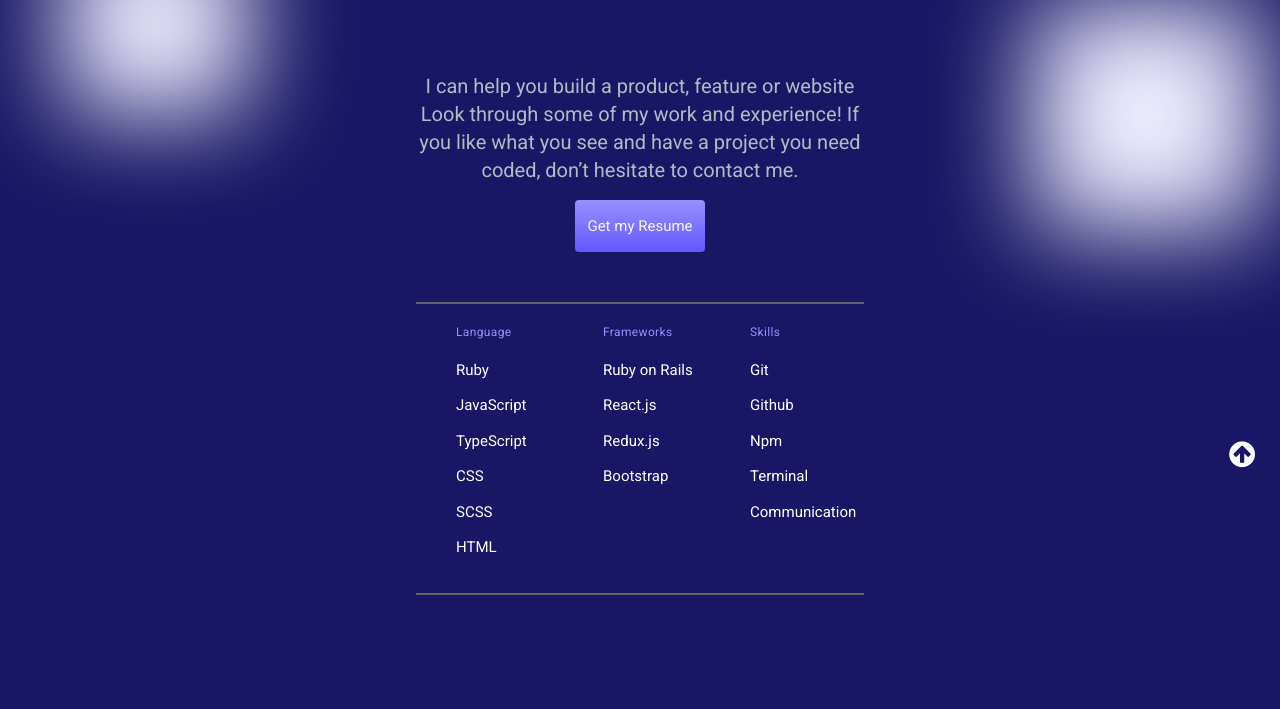
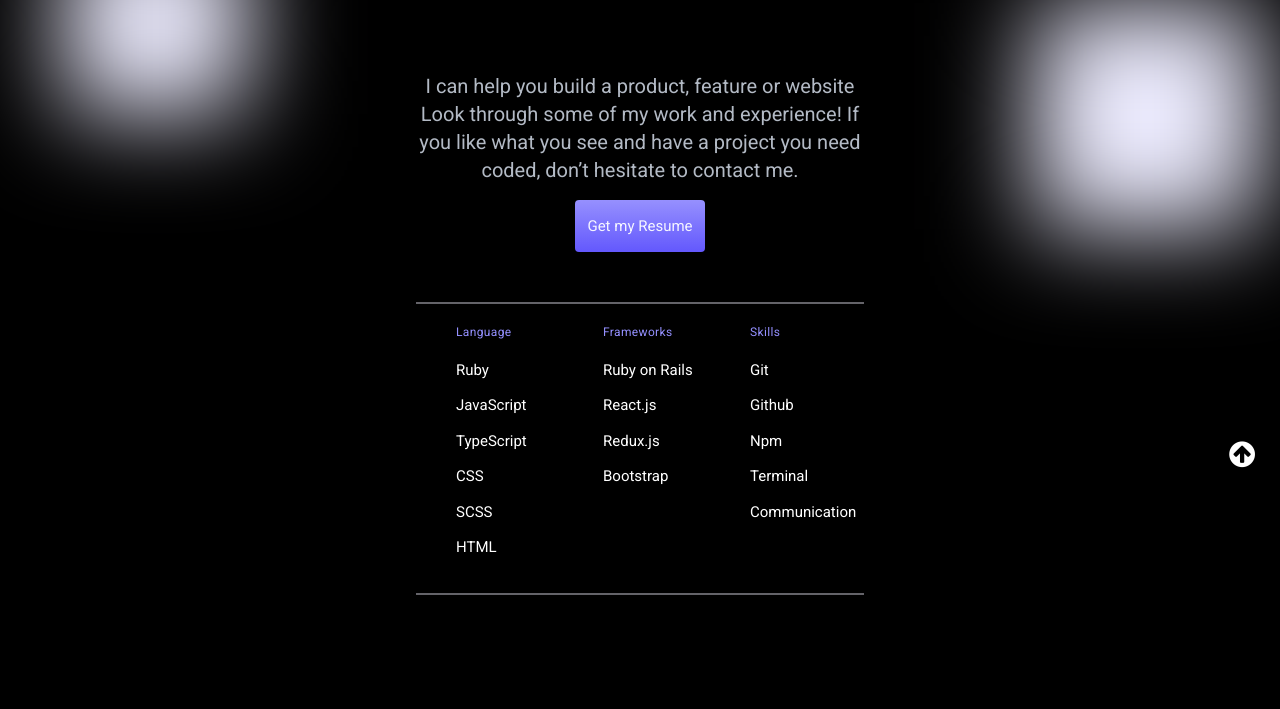
Before and after one commit to Olivier-Kango/portfolio, a website: page index.html in a window 1280 px wide. Shown: the part 307-1016 px from the top of the page. Drawn offline with nearby package versions, Linux system fonts and the light colour scheme.

Commit message:
Add black mode

```diff
--- a/styling/style.css
+++ b/styling/style.css
@@ -6,7 +6,7 @@ body {
 }
 
 body {
-  background: #191765;
+  background: black;
   padding: 0;
   margin: 0;
   width: 100%;
```
